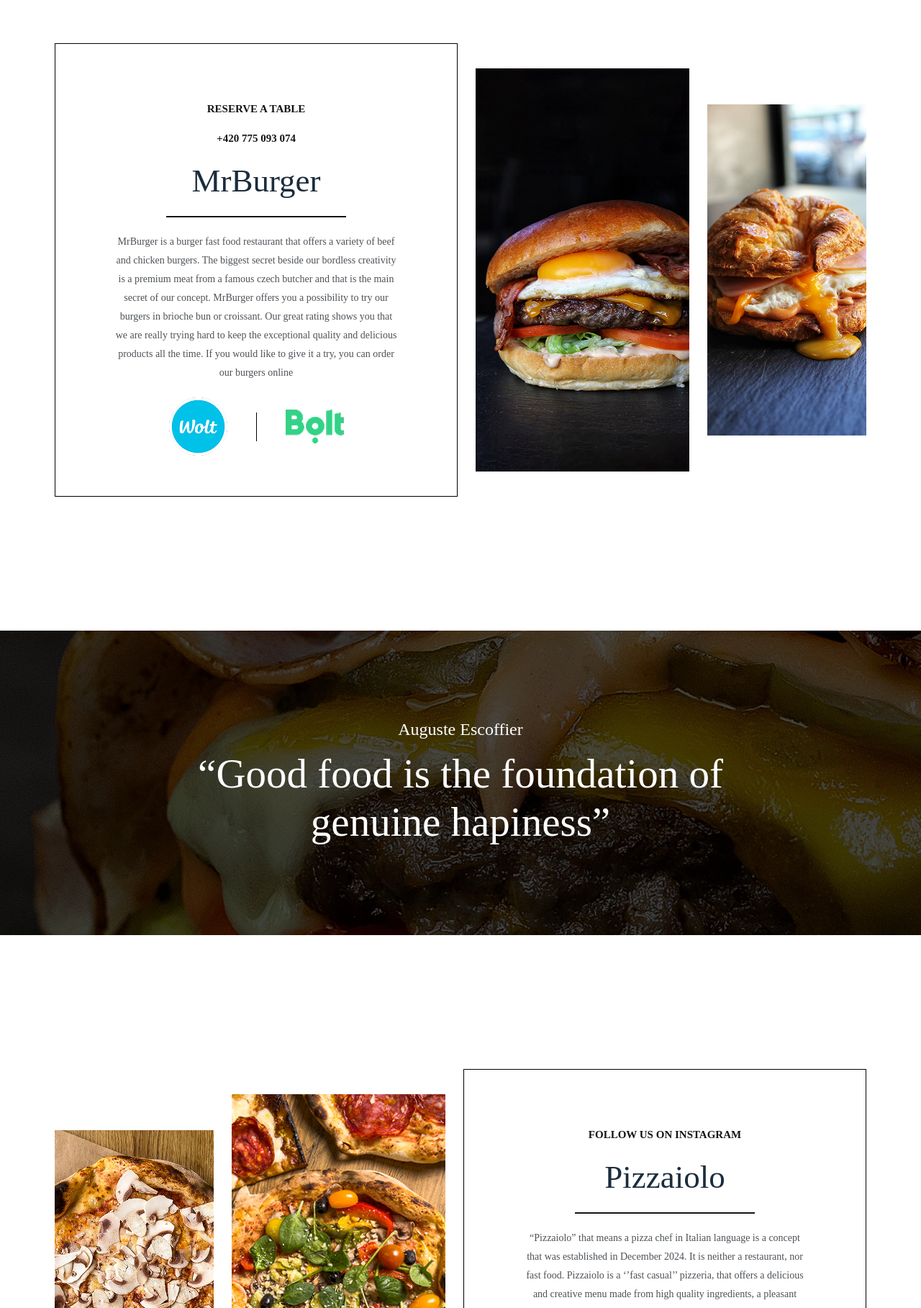
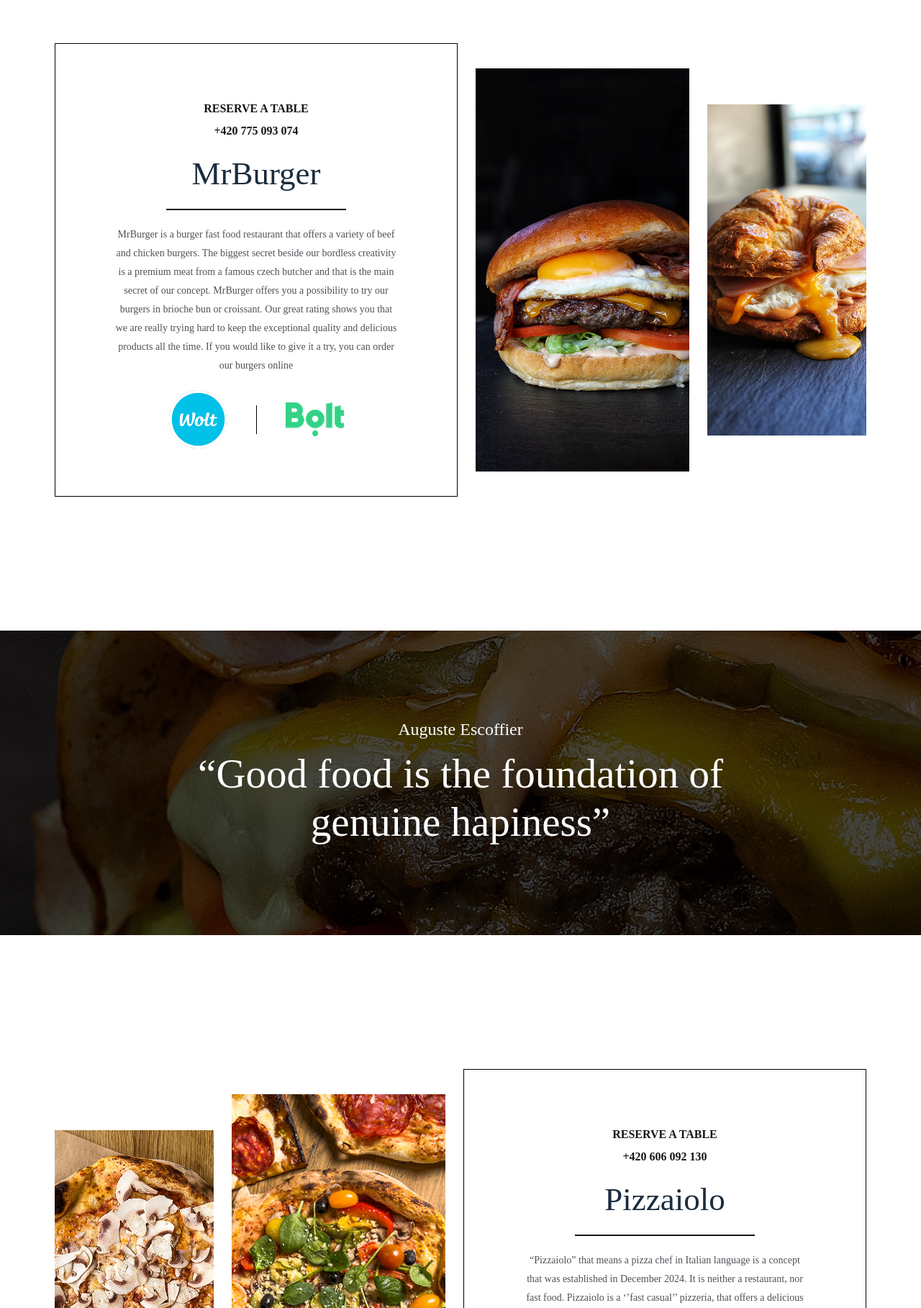
Before and after one commit to EditaLatifi/bc, a Next.js app: page / in a window 1280 px wide. Shown: the part 1630-3447 px from the top of the page at 72% size. Built offline with nearby package versions, Linux system fonts and the light colour scheme.

Commit message:
Update index.js

```diff
--- a/src/pages/index.js
+++ b/src/pages/index.js
@@ -84,10 +84,10 @@
 <section className="lg:mb-[170px] mb-[100px]">
 <div class="flex flex-wrap justify-center items-center gap-[25px] max-w-[1280px] mx-auto p-4">
   <div class="flex flex-col items-center lg:p-[80px] p-4 border border-black w-[370px] lg:w-[560px] h-[630px] flex-shrink-0">
- <h3 class="text-[#141414] mb-[21px] text-center text-[15px] font-semibold leading-[20px] uppercase font-[Montserrat]">
+ <h3 class="text-[#141414] mb-[11px] text-center text-[16px] font-semibold leading-[20px] uppercase font-[Montserrat]">
   Reserve a table
 </h3>
-<a href="tel:+420775093074" class="text-[#141414] mb-[21px] text-center text-[15px] font-semibold leading-[20px] uppercase font-[Montserrat] block">
+<a href="tel:+420775093074" class="text-[#141414] mb-[21px] text-center text-[16px] font-semibold leading-[20px] uppercase font-[Montserrat] block">
   +420 775 093 074
 </a>
 
@@ -158,9 +158,12 @@
   </div>
 </div>
   <div class="flex flex-col items-center lg:p-[80px] p-4 border border-black w-[370px] lg:w-[560px] h-[630px] flex-shrink-0">
-  <h3 class="text-[#141414] mb-[21px] text-center text-[15px] font-semibold leading-[20px] uppercase font-[Montserrat]">
-  Follow us on instagram
+ <h3 class="text-[#141414] mb-[11px] text-center text-[16px] font-semibold leading-[20px] uppercase font-[Montserrat]">
+  Reserve a table
 </h3>
+<a href="tel:+420 606 092 130" class="text-[#141414] mb-[21px] text-center text-[16px] font-semibold leading-[20px] uppercase font-[Montserrat] block">
+  +420 606 092 130
+</a>
 <h4 class="text-[#1B2C3D] mb-[21px]  text-center text-[45px] font-normal leading-[56px] font-[Bellefair]">
 Pizzaiolo</h4>
 
```
